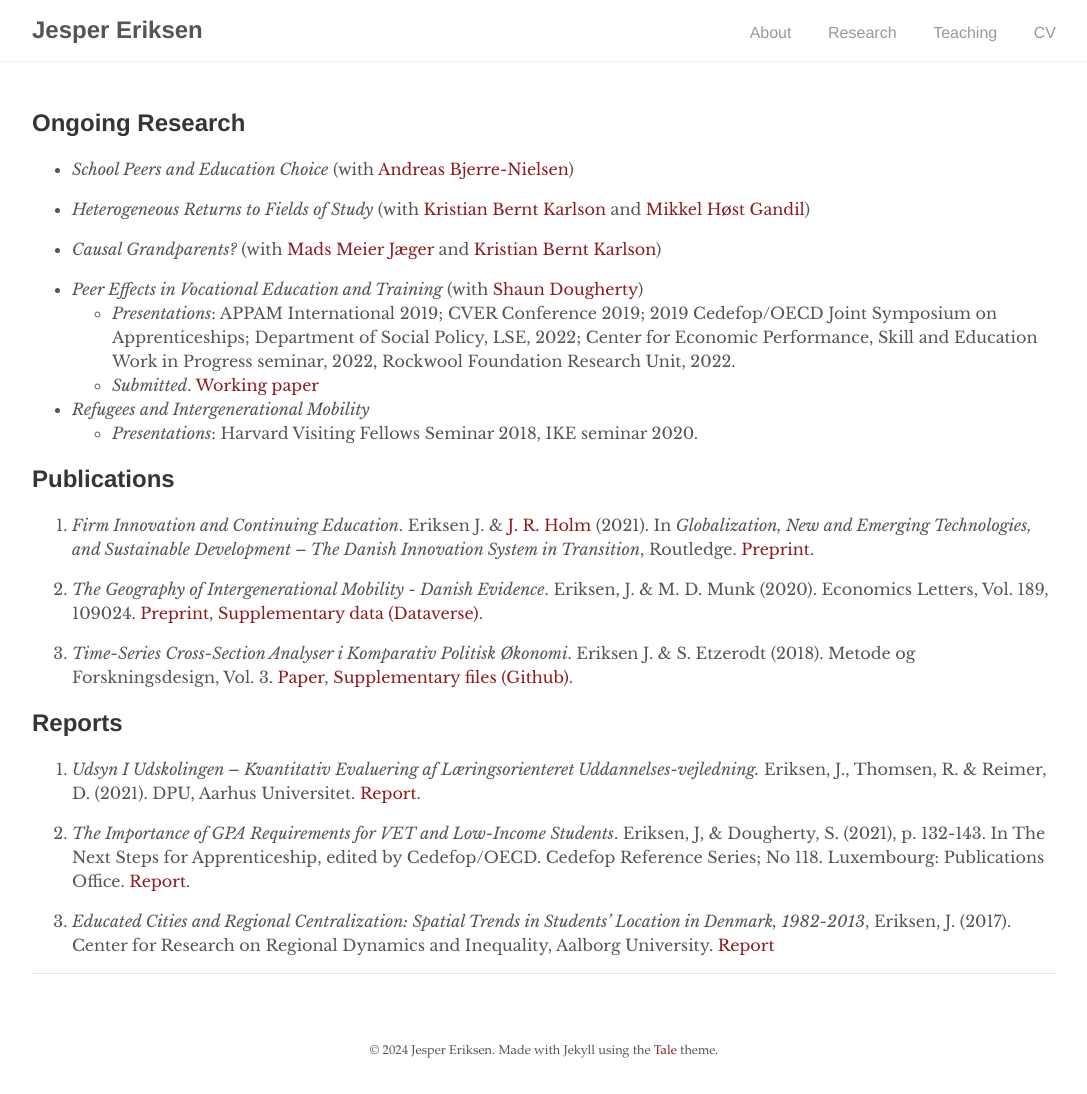
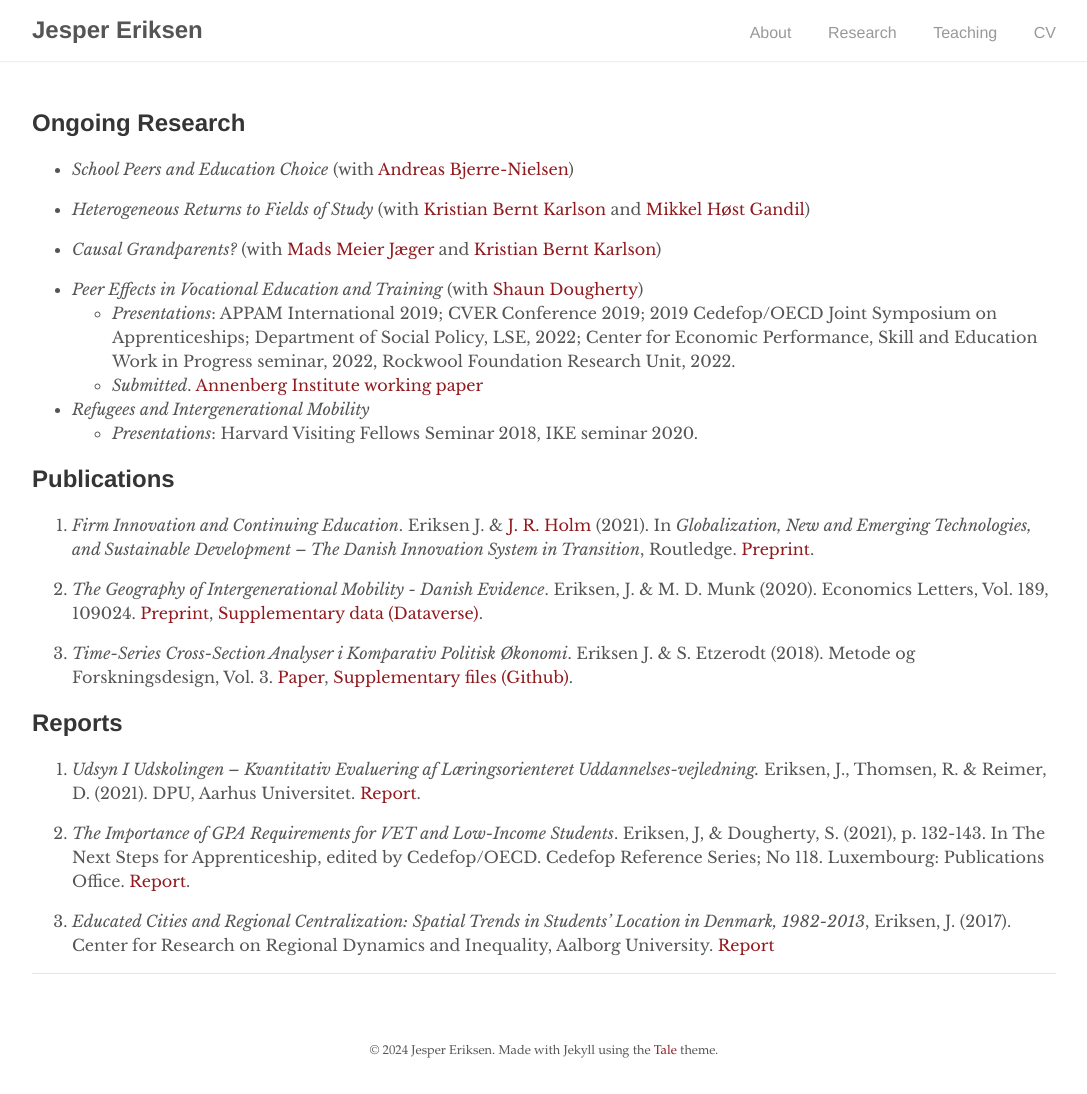
Before and after one commit to EriksenJ/EriksenJ.github.io, a Jekyll site: the page built from _pages/publications.md, in a window 1280 px wide. Shown: the whole page, without its empty margins (96-1183 px from the left). Built offline with Jekyll 4.4.1, drawn with Linux system fonts in a browser that asks for light colours.

Commit message:
update link to working paper

```diff
--- a/_pages/publications.md
+++ b/_pages/publications.md
@@ -14,7 +14,7 @@ permalink: /research/
 
 - *Peer Effects in Vocational Education and Training* (with [Shaun Dougherty](https://peabody.vanderbilt.edu/bio/shaun-dougherty))
   - *Presentations*: APPAM International 2019; CVER Conference 2019; 2019 Cedefop/OECD Joint Symposium on Apprenticeships; Department of Social Policy, LSE, 2022; Center for Economic Performance, Skill and Education Work in Progress seminar, 2022, Rockwool Foundation Research Unit, 2022.
-  - *Submitted*. [Working paper](https://raw.githubusercontent.com/eriksenj/eriksenj.github.io/master/_content/peer_effects_vet.pdf)
+  - *Submitted*. [Annenberg Institute working paper](https://edworkingpapers.com/sites/default/files/ai24-943.pdf)
 
 - *Refugees and Intergenerational Mobility*
   - *Presentations*: Harvard Visiting Fellows Seminar 2018, IKE seminar 2020.
```
